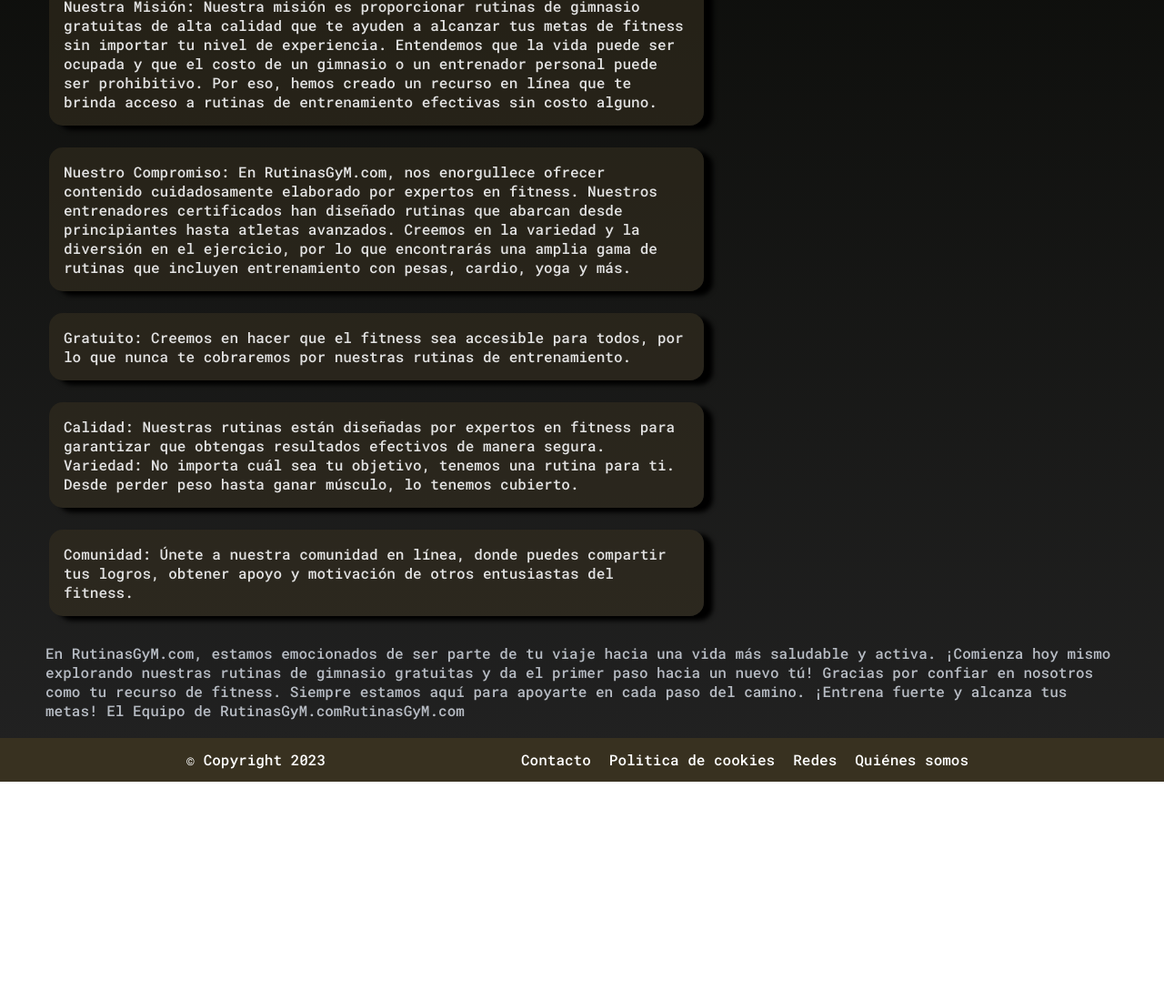
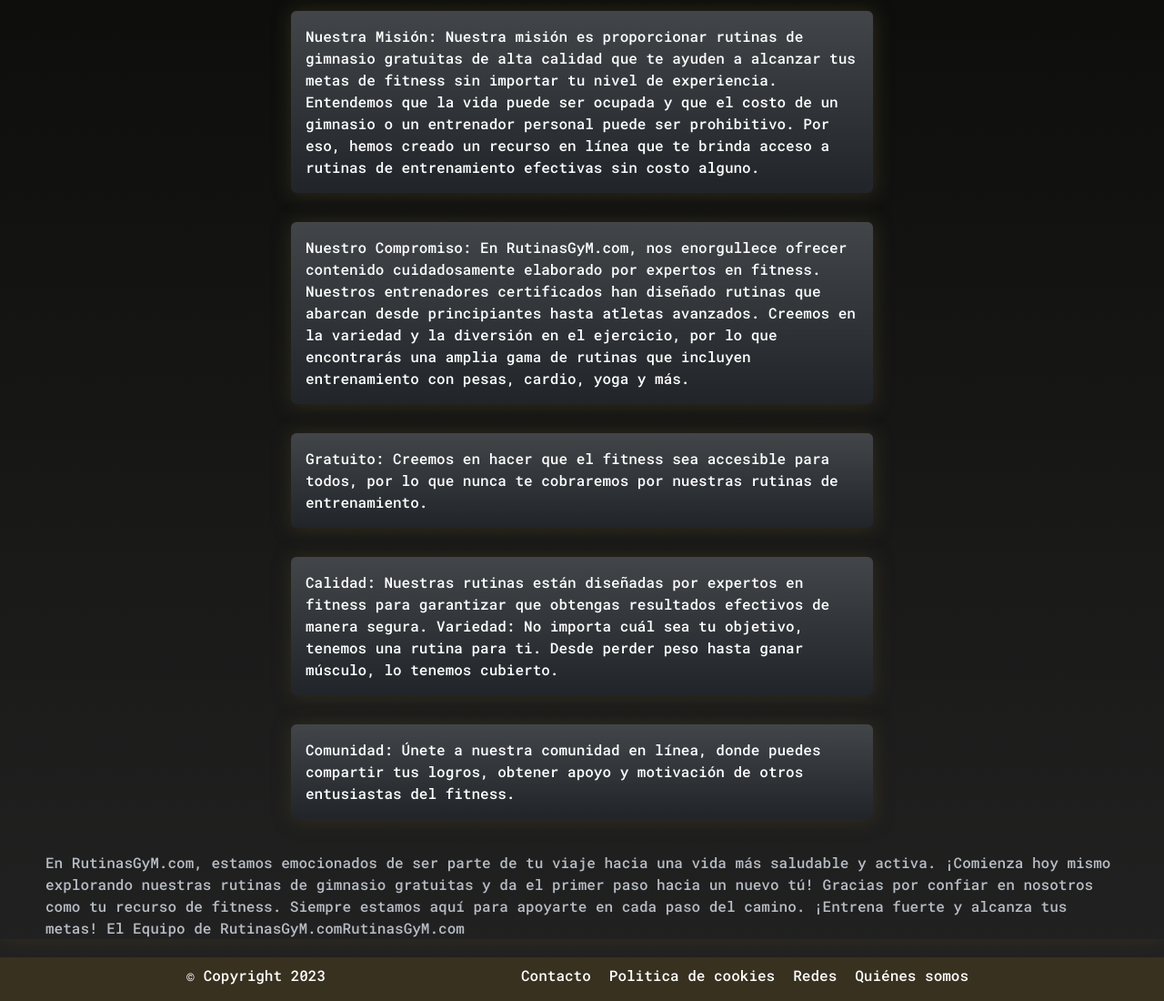
Before and after one commit to flpego/rutinas-gym, a plain HTML site: page pages/nosotros.html in a window 1280 px wide. Shown: the part 255-1355 px from the top of the page at 91% size. Before the commit the page ends 1114 px from the top, so only its background shows below. Drawn offline with nearby package versions, Linux system fonts and the light colour scheme.

Commit message:
bootstrap 5.3.2 anadido a nosotros.html

```diff
--- a/css/styles.css
+++ b/css/styles.css
@@ -27,11 +27,14 @@
   width: 100%;
 }
 
-input {
+input, li, a, p {
   font-family: "Roboto Mono", monospace;
 }
 
+
+
 /* clases default */
+
 /* logo */
 .logo-container {
   width: 15%;
@@ -141,6 +144,15 @@
 .bg-image {
   background: linear-gradient(#090a07, #222222);
   background-repeat: no-repeat;
+}
+
+.text-h:hover {
+  color: #fdcc00;
+  text-shadow: #fc0 1px 0 10px;
+}
+
+.sombra {
+  box-shadow: 1px 1px 20px #383120d3;;
 }
 
 /* Descarga la App section */
--- a/pages/nosotros.html
+++ b/pages/nosotros.html
@@ -5,6 +5,12 @@
     <meta name="viewport" content="width=device-width, initial-scale=1.0" />
 
     <link rel="stylesheet" href="../css/styles.css" />
+    <link
+      href="https://cdn.jsdelivr.net/npm/bootstrap@5.3.2/dist/css/bootstrap.min.css"
+      rel="stylesheet"
+      integrity="sha384-T3c6CoIi6uLrA9TneNEoa7RxnatzjcDSCmG1MXxSR1GAsXEV/Dwwykc2MPK8M2HN"
+      crossorigin="anonymous"
+    />
     <title>Nosotros</title>
   </head>
   <body class="bg-image">
@@ -12,23 +18,23 @@
       <div><p class="logo">RutinasGyM.com</p></div>
       <nav>
         <ul class="navbar-list">
-          <li><a  href="../index.html">Inicio</a></li>
+          <li><a class="text-white" href="../index.html">Inicio</a></li>
           <li>
-            <a  href="./nosotros.html">Nosotros</a>
+            <a class="text-white" href="./nosotros.html">Nosotros</a>
           </li>
           <li>
-            <a  href="./rutinas.html">Rutinas</a>
+            <a class="text-white" href="./rutinas.html">Rutinas</a>
           </li>
-          <li><a href="./contacto.html">Contactanos</a></li>
+          <li><a class="text-white" href="./contacto.html">Contactanos</a></li>
 
           <li>
-            <a href="./iniciar-sesion.html">Ingresar</a>
+            <a class="text-white" href="./iniciar-sesion.html">Ingresar</a>
           </li>
         </ul>
       </nav>
     </header>
-    <main>
-      <section class="nosotros">
+    <main class="min-vh-100">
+      <section class="nosotros mx-auto sombra">
         <h2 class="title">Sobre Nosotros</h2>
         <p>
           ¡Bienvenidos a RutinasGyM.com! En RutinasGyM.com, estamos
@@ -37,8 +43,10 @@
           firmemente que el ejercicio es esencial para una vida saludable y
           queremos hacer que sea fácil para todos.
         </p>
-        <ul class="nosotros-list">
-          <li>
+        <ul class="list-group w-50 border-0 mx-auto">
+          <li
+            class="list-group-item my-3 py-3 text-white border-0 bg-dark bg-gradient rounded sombra"
+          >
             Nuestra Misión: Nuestra misión es proporcionar rutinas de gimnasio
             gratuitas de alta calidad que te ayuden a alcanzar tus metas de
             fitness sin importar tu nivel de experiencia. Entendemos que la vida
@@ -47,7 +55,9 @@
             línea que te brinda acceso a rutinas de entrenamiento efectivas sin
             costo alguno.
           </li>
-          <li>
+          <li
+            class="list-group-item my-3 py-3 text-white border-0 bg-dark bg-gradient rounded sombra"
+          >
             Nuestro Compromiso: En RutinasGyM.com, nos enorgullece ofrecer
             contenido cuidadosamente elaborado por expertos en fitness. Nuestros
             entrenadores certificados han diseñado rutinas que abarcan desde
@@ -55,18 +65,24 @@
             diversión en el ejercicio, por lo que encontrarás una amplia gama de
             rutinas que incluyen entrenamiento con pesas, cardio, yoga y más.
           </li>
-          <li>
+          <li
+            class="list-group-item my-3 py-3 text-white border-0 bg-dark bg-gradient rounded sombra"
+          >
             Gratuito: Creemos en hacer que el fitness sea accesible para todos,
             por lo que nunca te cobraremos por nuestras rutinas de
             entrenamiento.
           </li>
-          <li>
+          <li
+            class="list-group-item my-3 py-3 text-white border-0 bg-dark bg-gradient rounded sombra"
+          >
             Calidad: Nuestras rutinas están diseñadas por expertos en fitness
             para garantizar que obtengas resultados efectivos de manera segura.
             Variedad: No importa cuál sea tu objetivo, tenemos una rutina para
             ti. Desde perder peso hasta ganar músculo, lo tenemos cubierto.
           </li>
-          <li>
+          <li
+            class="list-group-item my-3 py-3 text-white border-0 bg-dark bg-gradient rounded sombra"
+          >
             Comunidad: Únete a nuestra comunidad en línea, donde puedes
             compartir tus logros, obtener apoyo y motivación de otros
             entusiastas del fitness.
@@ -82,14 +98,21 @@
         </p>
       </section>
     </main>
-    <footer>
+    <footer class="pt-4">
       <p>© Copyright 2023</p>
       <ul class="footer-list">
-        <li><a href="">Contacto</a></li>
-        <li><a href="">Politica de cookies</a></li>
-        <li><a href="">Redes</a></li>
-        <li><a href="">Quiénes somos</a></li>
+        <li><a href="#" class="text-decoration-none text-white">Contacto</a></li>
+        <li>
+          <a href="#" class="text-decoration-none text-white">Politica de cookies</a>
+        </li>
+        <li><a href="#" class="text-decoration-none text-white">Redes</a></li>
+        <li><a href="#" class="text-decoration-none text-white">Quiénes somos</a></li>
       </ul>
     </footer>
+    <script
+      src="https://cdn.jsdelivr.net/npm/bootstrap@5.3.2/dist/js/bootstrap.bundle.min.js"
+      integrity="sha384-C6RzsynM9kWDrMNeT87bh95OGNyZPhcTNXj1NW7RuBCsyN/o0jlpcV8Qyq46cDfL"
+      crossorigin="anonymous"
+    ></script>
   </body>
 </html>
```
